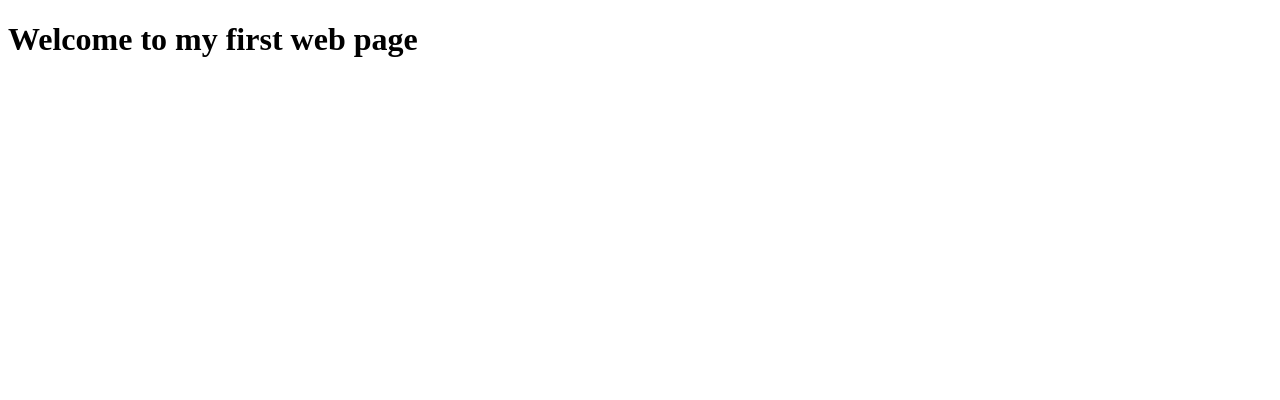
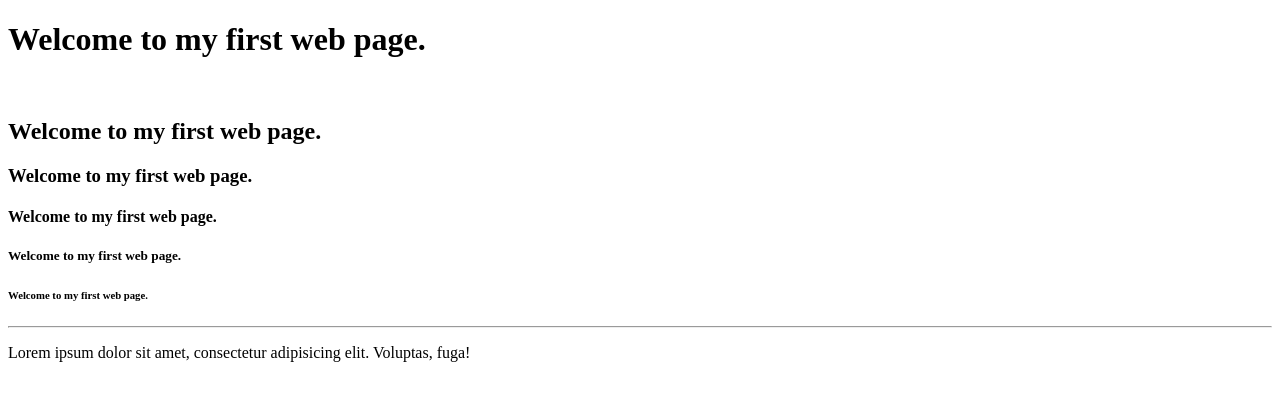
Before and after one commit to ngt93/cohort-8, a plain HTML site: page index.html in a window 1280 px wide. Drawn offline with Linux system fonts and the light colour scheme.

Commit message:
Update index.html

```diff
--- a/index.html
+++ b/index.html
@@ -7,6 +7,16 @@
     <title>My web page</title>
   </head>
   <body>
-    <h1>Welcome to my first web page</h1>
+    <h1>Welcome to my first web page.</h1>
+    <br />
+    <h2>Welcome to my first web page.</h2>
+    <h3>Welcome to my first web page.</h3>
+    <h4>Welcome to my first web page.</h4>
+    <h5>Welcome to my first web page.</h5>
+    <h6>Welcome to my first web page.</h6>
+    <hr />
+    <p>
+      Lorem ipsum dolor sit amet, consectetur adipisicing elit. Voluptas, fuga!
+    </p>
   </body>
 </html>
```
